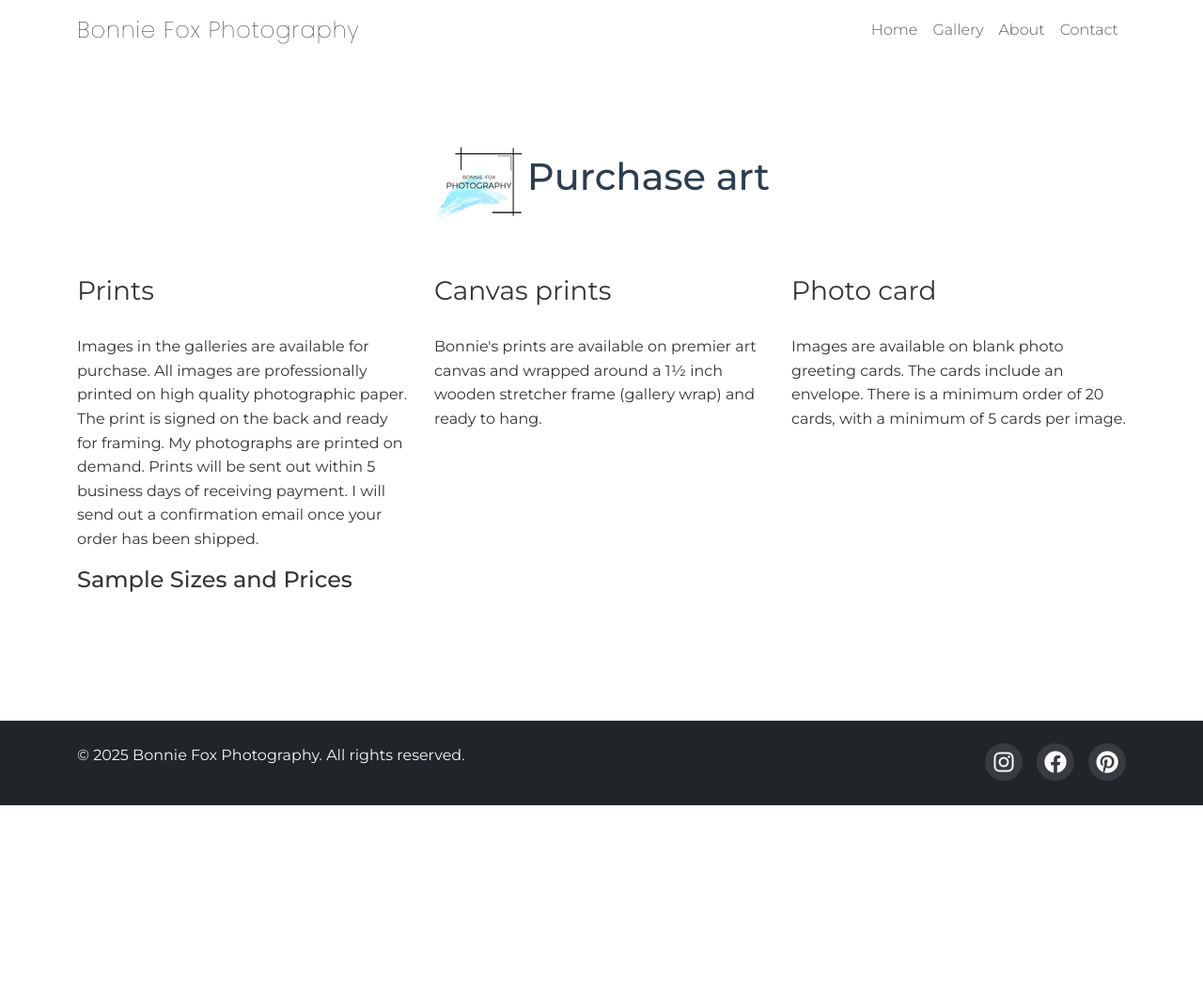
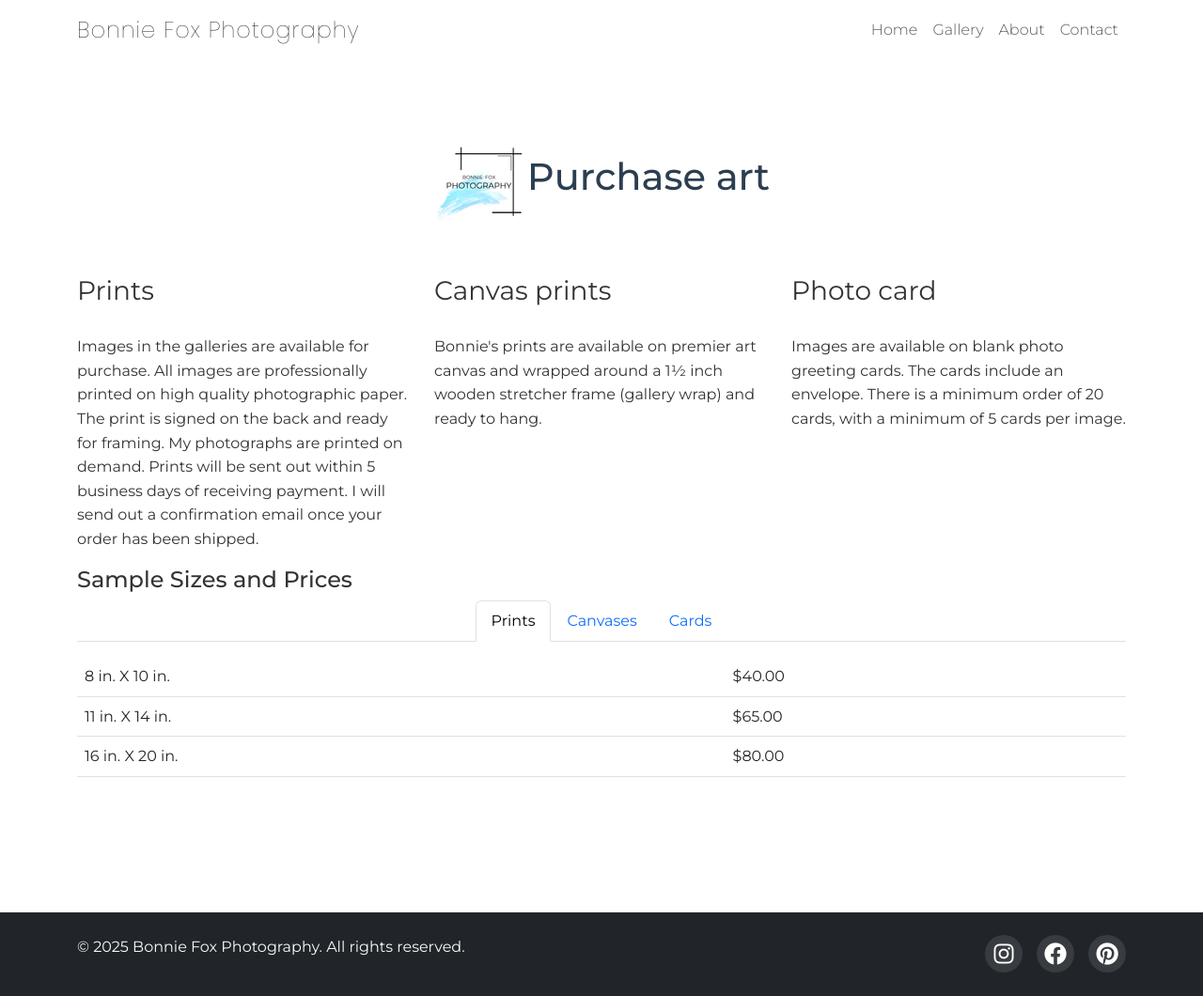
Before and after one commit to JakeDFox/photography-site, a Jekyll site: the page built from contact.html, in a window 1280 px wide. Shown: the whole page at 94% size. Built offline with Jekyll 4.4.1, drawn with Linux system fonts in a browser that asks for light colours; before the commit the page ends 900 px from its top, so only the background shows below that.

Commit message:
print pricing

```diff
--- a/contact.html
+++ b/contact.html
@@ -28,7 +28,114 @@ description: Get in touch with BF Photography
         <div class="align-items-center mx-auto">
         <h4>Sample Sizes and Prices</h4>
         </div>
-        <div class="align-items-center mx-auto">
-        </div>
-    </div>
+        <div class="mx-auto">
+
+            <!-- Tabs -->
+            <ul class="nav nav-tabs justify-content-center" id="priceTabs" role="tablist">
+              <li class="nav-item" role="presentation">
+                <button class="nav-link active"
+                        id="prints-tab"
+                        data-bs-toggle="tab"
+                        data-bs-target="#prints"
+                        type="button"
+                        role="tab">
+                  Prints
+                </button>
+              </li>
+
+              <li class="nav-item" role="presentation">
+                <button class="nav-link"
+                        id="canvases-tab"
+                        data-bs-toggle="tab"
+                        data-bs-target="#canvases"
+                        type="button"
+                        role="tab">
+                  Canvases
+                </button>
+              </li>
+
+              <li class="nav-item" role="presentation">
+                <button class="nav-link"
+                        id="cards-tab"
+                        data-bs-toggle="tab"
+                        data-bs-target="#cards"
+                        type="button"
+                        role="tab">
+                  Cards
+                </button>
+              </li>
+            </ul>
+
+            <!-- Tab content -->
+            <div class="tab-content mt-3" id="priceTabsContent">
+
+              <!-- Prints -->
+              <div class="tab-pane fade show active"
+                   id="prints"
+                   role="tabpanel">
+                <table class="table prints">
+                  <tbody>
+                    <tr>
+                      <td>8 in. X 10 in.</td>
+                      <td>$40.00</td>
+                    </tr>
+                    <tr>
+                      <td>11 in. X 14 in.</td>
+                      <td>$65.00</td>
+                    </tr>
+                    <tr>
+                      <td>16 in. X 20 in.</td>
+                      <td>$80.00</td>
+                    </tr>
+                  </tbody>
+                </table>
+              </div>
+
+              <!-- Canvases -->
+              <div class="tab-pane fade"
+                   id="canvases"
+                   role="tabpanel">
+                <table class="table canvases">
+                  <tbody>
+                    <tr>
+                      <td>18 in. X 12 in.</td>
+                      <td>$120.00</td>
+                    </tr>
+                    <tr>
+                      <td>24 in. X 40 in.</td>
+                      <td>$240.00</td>
+                    </tr>
+                    <tr>
+                      <td>36 in. X 40 in.</td>
+                      <td>$325.00</td>
+                    </tr>
+                  </tbody>
+                </table>
+              </div>
+
+              <!-- Cards -->
+              <div class="tab-pane fade"
+                   id="cards"
+                   role="tabpanel">
+                <table class="table cards">
+                  <tbody>
+                    <tr>
+                      <td>Blank Photo Card</td>
+                      <td>$5.00</td>
+                    </tr>
+                    <tr>
+                      <td>Gift Cards</td>
+                      <td>Denominations; $10.00, $25.00, $50.00, $100.00</td>
+                    </tr>
+                    <tr>
+                      <td>Custom</td>
+                      <td>Prints on metal or acrylic also available</td>
+                    </tr>
+                  </tbody>
+                </table>
+              </div>
+
+            </div>
+          </div>
+              </div>
 </section>
```
